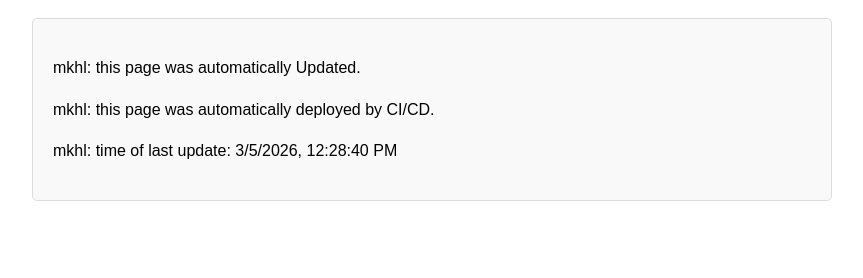
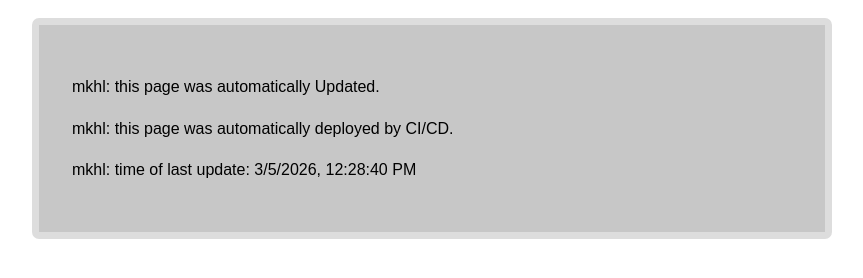
Before and after one commit to mykolakhekalo-creator/mkhl_test_CICD, a plain HTML site: page index.html in a window 1280 px wide. Shown: the part 96-374 px from the top of the page, without its empty margins (208-1071 px from the left). Drawn offline with Linux system fonts and the light colour scheme.

Commit message:
Update container styles in index.html

```diff
--- a/index.html
+++ b/index.html
@@ -14,10 +14,10 @@
             color: #2c3e50;
         }
         .container {
-            border: 1px solid #ddd;
-            padding: 20px;
-            border-radius: 5px;
-            background-color: #f9f9f9;
+            border: 7px solid #ddd;
+            padding: 33px;
+            border-radius: 7px;
+            background-color: #c7c7c7;
         }
     </style>
 </head>
```
